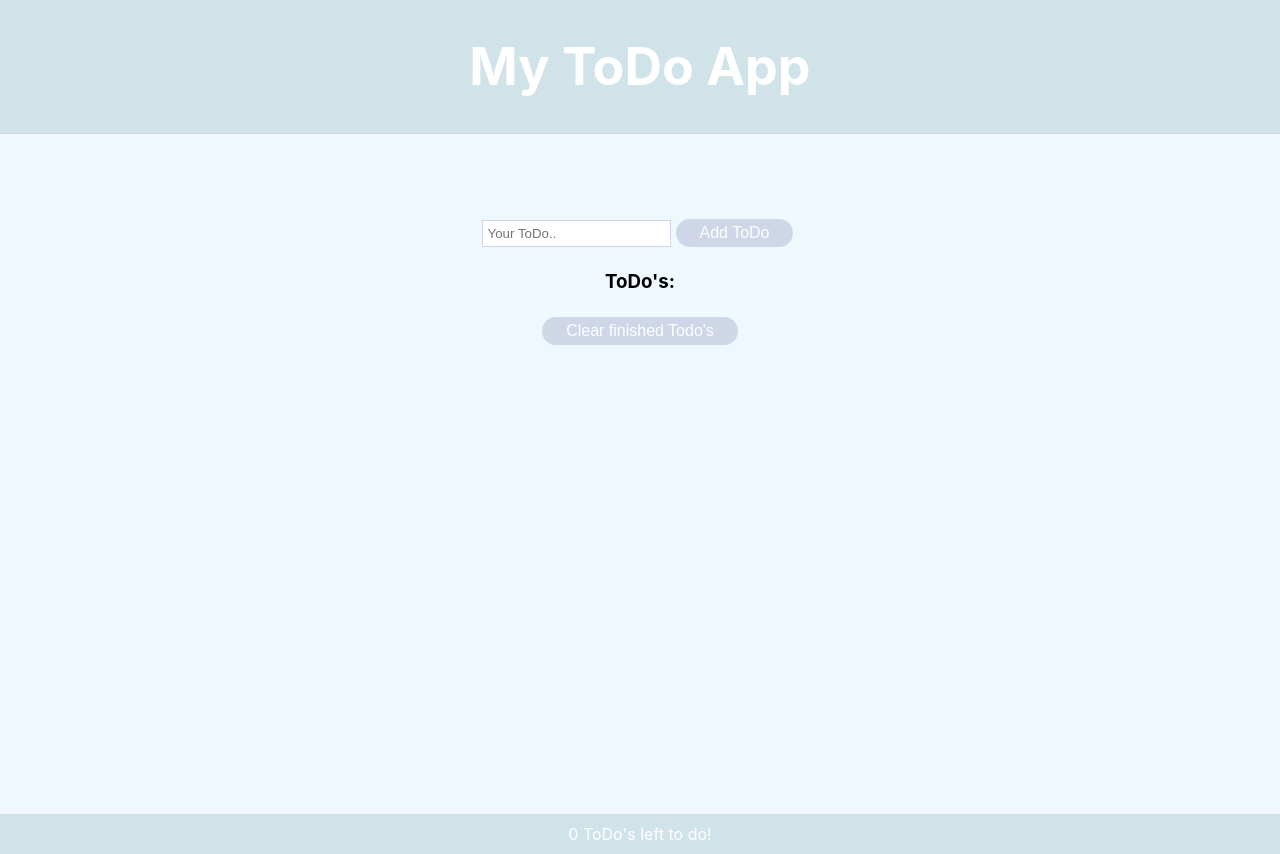
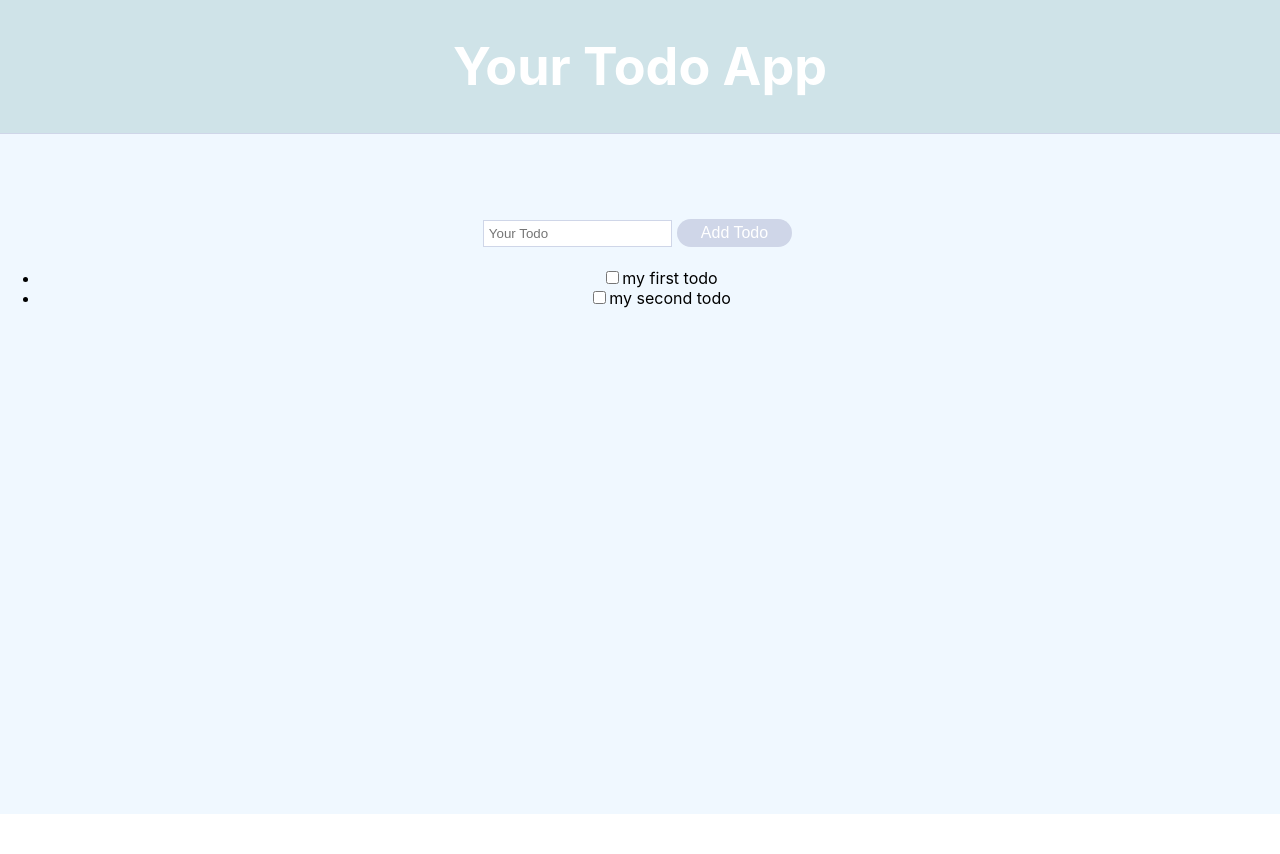
Before and after one commit to maureenoldyck/intro-react, a React (Create React App) app: page / in a window 1280 px wide. After the commit the page ends 814 px from the top, so only its background shows below. Built offline with nearby package versions, Linux system fonts and the light colour scheme.

Commit message:
Stip branch - add basic form and components

```diff
--- a/src/App.css
+++ b/src/App.css
@@ -75,6 +75,7 @@ footer {
 }
 
 .content {
+  width: 100%;
   padding-top: 10vh;
   height: 75vh;
   overflow: auto;
--- a/src/App.js
+++ b/src/App.js
@@ -1,33 +1,21 @@
 import './App.css';
-import React, {useState, useEffect} from 'react';
+import React from 'react';
 import Form from './components/Form'
 import ToDoList from './components/ToDoList'
 
-const LOCAL_STORAGE_KEY = 'MyTodoApp';
 
 const App = () => {
-  const [newTodo, setNewTodo] = useState("");
-  const [todos, setTodos] = useState([]);
-
-  useEffect(() => {
-    const storedTodos = JSON.parse(localStorage.getItem(LOCAL_STORAGE_KEY))
-    if (storedTodos) setTodos(storedTodos);
-  }, [])
-
-  useEffect(() => {
-    localStorage.setItem(LOCAL_STORAGE_KEY, JSON.stringify(todos))
-  }, [todos]);
 
   return (
-    <div className="App">
-      <header className="App-header">
-        <h1> My ToDo App </h1>
+
+    <div className='App'>
+      <header className='App-header'>
+        <h1> Your Todo App </h1>
       </header>
-      <div className="content">
-        < Form newTodo={newTodo} todos={todos} setTodos={setTodos} setNewTodo = {setNewTodo} />
-        < ToDoList todos={todos} setTodos={setTodos}/>
-      </div>
-      <footer className="footer" > {todos.filter(todo => !todo.completed).length} ToDo's left to do! </footer>
+        <div className='content'>
+          <Form />
+          <ToDoList />
+        </div>
     </div>
   );
 }
--- a/src/components/Form.js
+++ b/src/components/Form.js
@@ -1,33 +1,13 @@
-import React, {useRef} from 'react'
-import { v4 as uuidv4 } from 'uuid';
+import React from 'react'
+// import { v4 as uuidv4 } from 'uuid';
 
-const Form = ({setNewTodo, newTodo, todos, setTodos}) => {
-
-    const todoRef = useRef();
-
-    const newTodoHandler = (e) => {
-        e.preventDefault();
-
-        const inputElement = todoRef.current.value;
-        if (inputElement === '') return
-        setTodos( todos => { return [
-            ...todos,
-            {
-                text: inputElement, completed: false, id: uuidv4()
-            },
-        ]});
-        todoRef.current.value = null;
-
-    }
-
+const Form = () => {
     return (
-        <div className="newToDo">
-            <form>
-                <input type="text" placeholder="Your ToDo.." ref={todoRef} />
-                <button onClick={newTodoHandler} > Add ToDo</button>
-            </form>
-      </div>
-    )
+        <form>
+            <input type='text' placeholder='Your Todo'></input>
+            <button> Add Todo </button>
+        </form>
+    );
 }
 
 export default Form;
--- a/src/components/ToDo.js
+++ b/src/components/ToDo.js
@@ -1,24 +1,19 @@
-import React from 'react'
+import React, {useState}  from 'react'
 
-const Todo = ({todo, todos, setTodos}) => {
+const Todo = () => {
 
-    const completeTodo  = () => {
-        setTodos(todos.map((item) => {
-            if (item.id === todo.id) {
-                return {
-                    ...item, completed: !item.completed
-                }
-            }
-            return item;
-        }));
-    }
+    const initialTodos = ["my first todo", "my second todo"]
+    const [todos, setTodos] = useState(initialTodos)
 
     return (
-        <li className={`listItem ${todo.completed ? "completed" : ""}`}>
-            <input onChange={completeTodo} type='checkbox' />
-            {todo.text}
-            <hr />
-        </li>
+        <div>
+            {todos.map((todo) =>
+            <li>
+                <input type='checkbox' />
+                {todo}
+            </li>
+            )}
+        </div>
     )
 }
 
--- a/src/components/ToDoList.js
+++ b/src/components/ToDoList.js
@@ -1,23 +1,14 @@
 import React from 'react'
 import ToDo from './ToDo'
 
-const ToDoList = ({todos, setTodos}) => {
-
-    const clearFinishedTodos = () => {
-        setTodos(todos.filter(element => element.completed === false))
-    }
-
+const ToDoList = () => {
     return (
-        <div className='listContainer'>
-            <h3> ToDo's: </h3>
+        <div>
             <ul>
-                {todos.map((todo) => (
-                    <ToDo key={todo.id} todos={todos} setTodos={setTodos} todo={todo} />
-                ))}
+                < ToDo />
             </ul>
-            <button onClick={clearFinishedTodos}> Clear finished Todo's </button>
         </div>
-    )
+    );
 }
 
 export default ToDoList;
```
